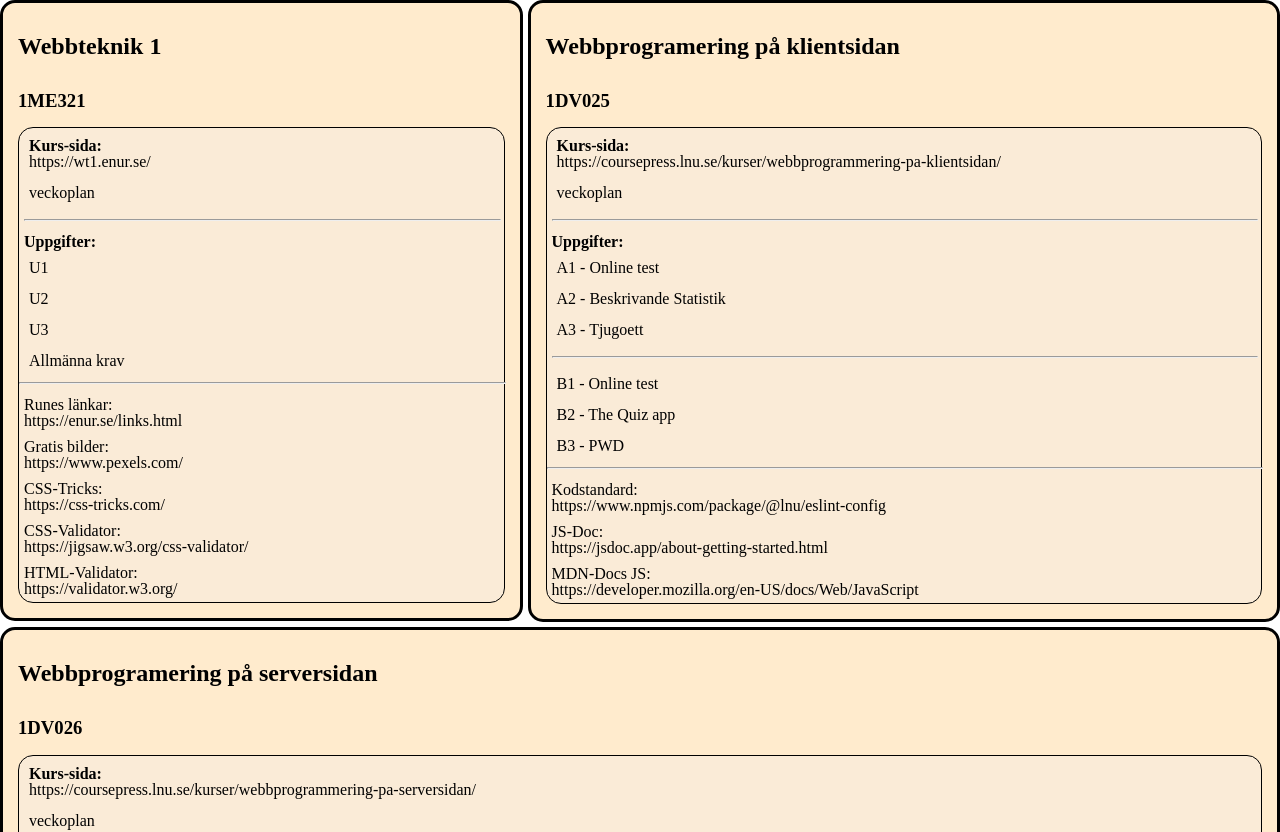
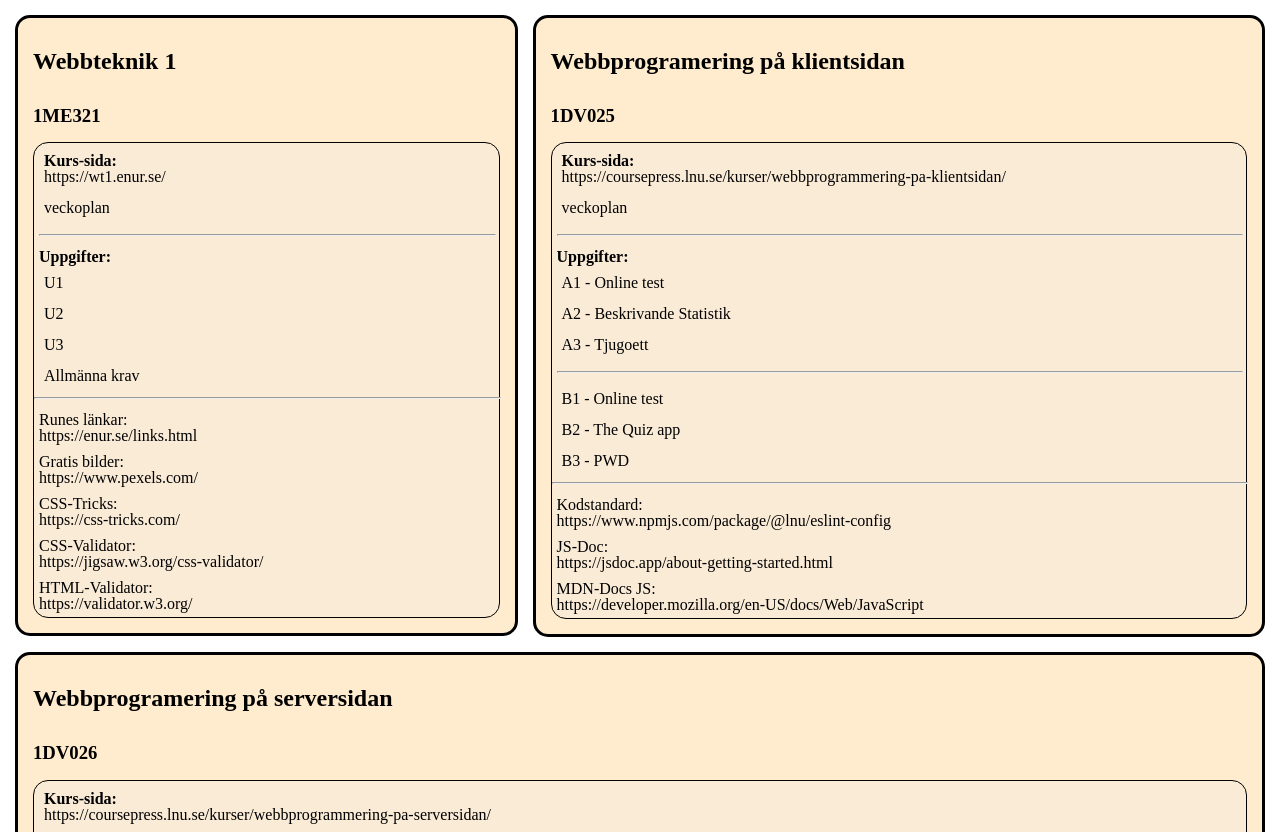
Before and after one commit to kodsmed/shortcuts, a plain HTML site: page index.html in a window 1280 px wide. Shown: the top 832 px of the page. Drawn offline with Linux system fonts and the light colour scheme.

Commit message:
fix style paddings

```diff
--- a/css/common.css
+++ b/css/common.css
@@ -43,7 +43,8 @@ body {
   justify-content: space-evenly;
   align-items: flex-start;
   align-content: stretch;
-  gap: 5px;
+  gap: 15px;
+  padding: 15px;
 
 }
 
```
